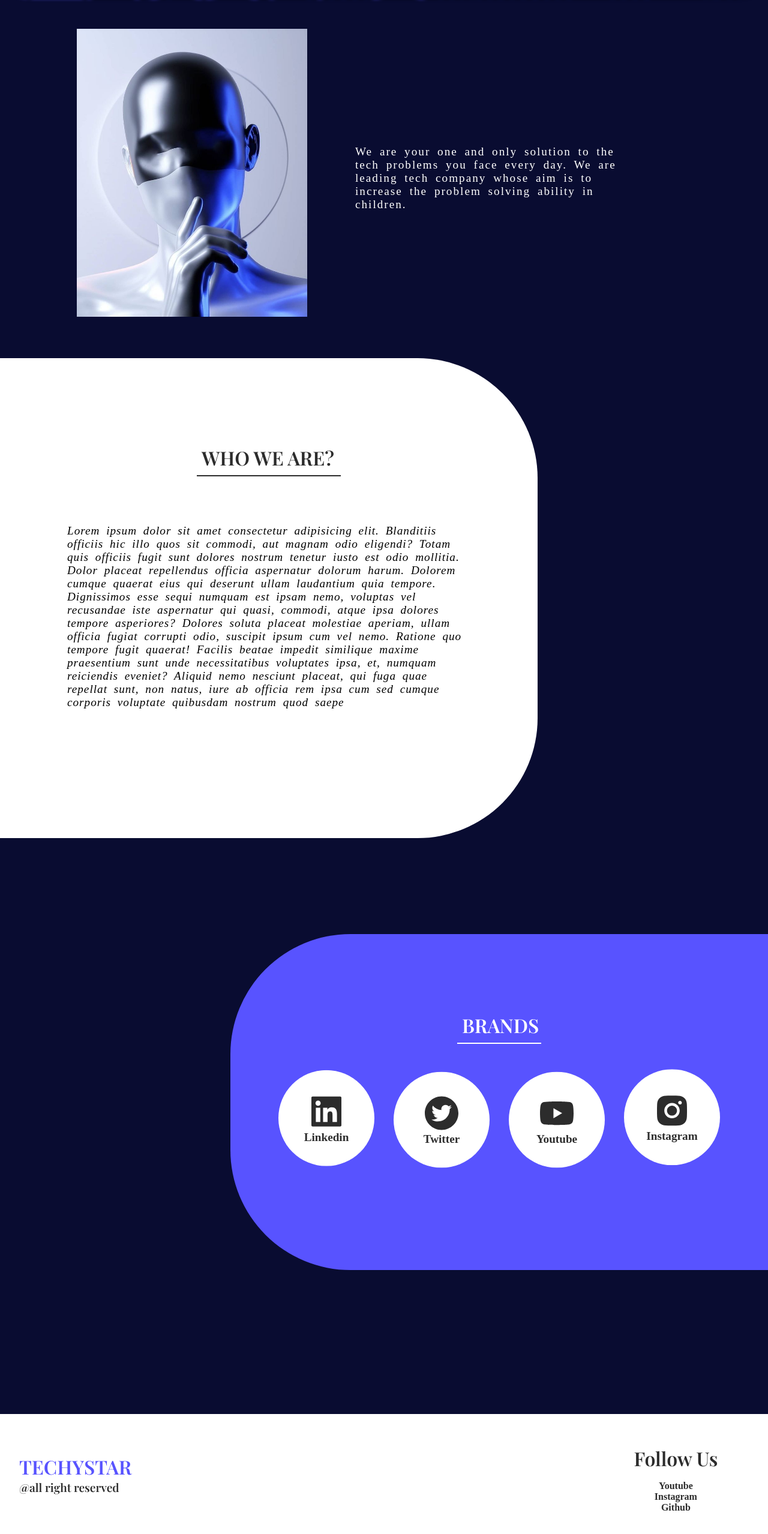
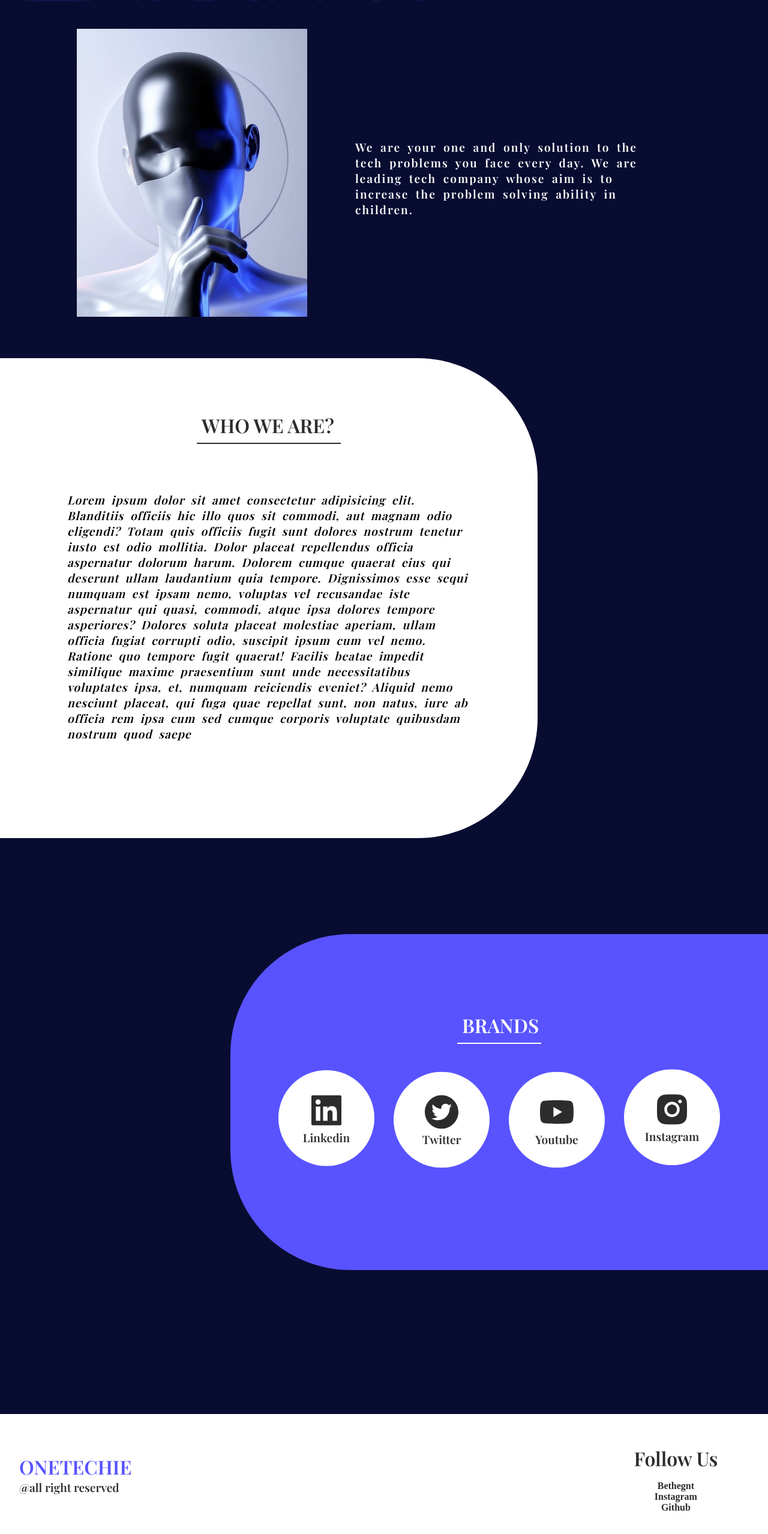
Before and after one commit to Bethegnt/onetechie, a React (Create React App) app: page / in a window 1280 px wide. Shown: the part 888-3445 px from the top of the page at 60% size. Built offline with nearby package versions, Linux system fonts and the light colour scheme.

Commit message:
change some design like naming convention and color

```diff
--- a/src/components/Footer.jsx
+++ b/src/components/Footer.jsx
@@ -4,20 +4,20 @@ const Footer = () => {
   return (
     <footer>
       <div>
-        <h1>TechyStar</h1>
+        <h1>OneTechie</h1>
         <p>@all right reserved</p>
       </div>
 
       <div>
         <h5>Follow Us</h5>
         <div>
-          <a href="https://youtube.com/6packprogrammer" target={"blank"}>
-            Youtube
+          <a href="https://www.linkedin.com/in/bethegnt/" target={"blank"}>
+            Bethegnt
           </a>
-          <a href="https://instagram.com/meabhisingh" target={"blank"}>
+          <a href="https://instagram.com/Bethegnt" target={"blank"}>
             Instagram
           </a>
-          <a href="https://github.com/meabhisingh" target={"blank"}>
+          <a href="https://github.com/Bethegnt" target={"blank"}>
             Github
           </a>
         </div>
--- a/src/styles/Home.scss
+++ b/src/styles/Home.scss
@@ -66,7 +66,7 @@
       color: $first;
       letter-spacing: 2px;
       word-spacing: 5px;
-      font: 100 1.2rem $text2;
+      font: 100 1.2rem $text1;
     }
   }
 }
@@ -108,7 +108,7 @@
       letter-spacing: 1px;
       word-spacing: 5px;
       line-height: 170%;
-      font: italic 100 1.2rem $text2;
+      font: italic 100 1.2rem $text1;
     }
   }
 }
@@ -166,7 +166,7 @@
           font-size: 4rem;
         }
         p {
-          font: 900 1.2rem $text2;
+          font: 900 1.2rem $text1;
         }
       }
     }
```
